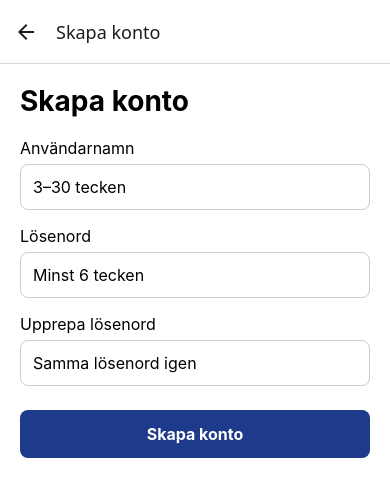
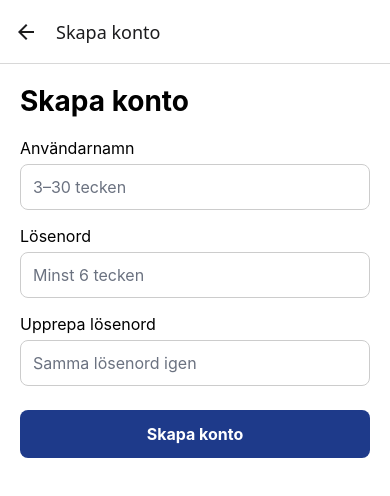
Before and after one commit to alexreichstein/filmapp, a React Native app in the folder app/: screen /Register in a window 390 px wide. Shown: the top 496 px of the page. Built offline with nearby package versions, Linux system fonts and the light colour scheme.

Commit message:
Add FormField and ErrorMessage components and reuse them in auth screens

```diff
--- /dev/null
+++ b/app/components/ErrorMessage.js
@@ -0,0 +1,29 @@
+import { StyleSheet, Text } from 'react-native';
+
+// Visar ett felmeddelande i rött.
+// Om message är tomt visas ingenting, så skärmarna kan alltid ha komponenten på plats
+export default function ErrorMessage({ message }) {
+  if (!message) {
+    return null;
+  }
+
+  return (
+    <Text
+      style={styles.error}
+      // Skärmläsare läser upp felet direkt när det visas
+      accessibilityRole="alert"
+      accessibilityLiveRegion="polite"
+    >
+      {message}
+    </Text>
+  );
+}
+
+// Utseende för felmeddelandet
+const styles = StyleSheet.create({
+  error: {
+    color: '#b91c1c',
+    fontSize: 16,
+    marginBottom: 16,
+  },
+});
--- /dev/null
+++ b/app/components/FormField.js
@@ -0,0 +1,40 @@
+import { StyleSheet, Text, TextInput, View } from 'react-native';
+
+// Ett formulärfält: en rubrik och ett textfält under.
+// label:      rubriken, används även som accessibilityLabel
+// style:      extra stil för textfältet, till exempel större höjd för långa texter
+// inputProps: allt annat (value, onChangeText, secureTextEntry ...)
+//             skickas vidare till TextInput oförändrat
+export default function FormField({ label, style, ...inputProps }) {
+  return (
+    <View style={styles.field}>
+      <Text style={styles.label}>{label}</Text>
+      <TextInput
+        style={[styles.input, style]}
+        // Skärmläsare läser upp rubriken när fältet får fokus
+        accessibilityLabel={label}
+        // Tydlig färg på platshållartexten så att den syns
+        placeholderTextColor="#6b7280"
+        {...inputProps}
+      />
+    </View>
+  );
+}
+
+// Utseende för fältet
+const styles = StyleSheet.create({
+  field: {
+    marginBottom: 16,
+  },
+  label: {
+    fontSize: 16,
+    marginBottom: 6,
+  },
+  input: {
+    borderWidth: 1,
+    borderColor: '#ccc',
+    borderRadius: 8,
+    padding: 12,
+    fontSize: 16,
+  },
+});
--- a/app/screens/LoginScreen.js
+++ b/app/screens/LoginScreen.js
@@ -7,10 +7,11 @@ import {
   ScrollView,
   StyleSheet,
   Text,
-  TextInput,
   View,
 } from 'react-native';
 
+import ErrorMessage from '../components/ErrorMessage.js';
+import FormField from '../components/FormField.js';
 import PrimaryButton from '../components/PrimaryButton.js';
 import { AuthContext } from '../context/AuthContext.js';
 
@@ -69,42 +70,29 @@ export default function LoginScreen({ navigation }) {
       >
         <Text style={styles.title}>Logga in</Text>
 
-        <Text style={styles.label}>Användarnamn</Text>
-        <TextInput
-          style={styles.input}
+        <FormField
+          label="Användarnamn"
           value={username}
           onChangeText={setUsername}
           // Ingen stor bokstav eller autokorrigering i användarnamn
           autoCapitalize="none"
           autoCorrect={false}
           autoComplete="username"
-          accessibilityLabel="Användarnamn"
         />
 
-        <Text style={styles.label}>Lösenord</Text>
-        <TextInput
-          style={styles.input}
+        <FormField
+          label="Lösenord"
           value={password}
           onChangeText={setPassword}
           // Döljer lösenordet med punkter
           secureTextEntry
           autoCapitalize="none"
           autoComplete="password"
-          accessibilityLabel="Lösenord"
           // Enter på tangentbordet skickar formuläret
           onSubmitEditing={handleLogin}
         />
 
-        {errorMessage && (
-          <Text
-            style={styles.error}
-            // Skärmläsare läser upp felet direkt när det visas
-            accessibilityRole="alert"
-            accessibilityLiveRegion="polite"
-          >
-            {errorMessage}
-          </Text>
-        )}
+        <ErrorMessage message={errorMessage} />
 
         <View style={styles.buttonArea}>
           <PrimaryButton
@@ -143,23 +131,6 @@ const styles = StyleSheet.create({
     fontWeight: 'bold',
     marginBottom: 20,
   },
-  label: {
-    fontSize: 16,
-    marginBottom: 6,
-  },
-  input: {
-    borderWidth: 1,
-    borderColor: '#ccc',
-    borderRadius: 8,
-    padding: 12,
-    fontSize: 16,
-    marginBottom: 16,
-  },
-  error: {
-    color: '#b91c1c',
-    fontSize: 16,
-    marginBottom: 16,
-  },
   buttonArea: {
     marginTop: 8,
   },
--- a/app/screens/RegisterScreen.js
+++ b/app/screens/RegisterScreen.js
@@ -6,10 +6,11 @@ import {
   ScrollView,
   StyleSheet,
   Text,
-  TextInput,
   View,
 } from 'react-native';
 
+import ErrorMessage from '../components/ErrorMessage.js';
+import FormField from '../components/FormField.js';
 import PrimaryButton from '../components/PrimaryButton.js';
 import { AuthContext } from '../context/AuthContext.js';
 
@@ -76,9 +77,8 @@ export default function RegisterScreen({ navigation }) {
       >
         <Text style={styles.title}>Skapa konto</Text>
 
-        <Text style={styles.label}>Användarnamn</Text>
-        <TextInput
-          style={styles.input}
+        <FormField
+          label="Användarnamn"
           value={username}
           onChangeText={setUsername}
           placeholder="3–30 tecken"
@@ -86,12 +86,10 @@ export default function RegisterScreen({ navigation }) {
           autoCapitalize="none"
           autoCorrect={false}
           autoComplete="username"
-          accessibilityLabel="Användarnamn"
         />
 
-        <Text style={styles.label}>Lösenord</Text>
-        <TextInput
-          style={styles.input}
+        <FormField
+          label="Lösenord"
           value={password}
           onChangeText={setPassword}
           placeholder="Minst 6 tecken"
@@ -99,33 +97,21 @@ export default function RegisterScreen({ navigation }) {
           secureTextEntry
           autoCapitalize="none"
           autoComplete="new-password"
-          accessibilityLabel="Lösenord"
         />
 
-        <Text style={styles.label}>Upprepa lösenord</Text>
-        <TextInput
-          style={styles.input}
+        <FormField
+          label="Upprepa lösenord"
           value={confirmPassword}
           onChangeText={setConfirmPassword}
           placeholder="Samma lösenord igen"
           secureTextEntry
           autoCapitalize="none"
           autoComplete="new-password"
-          accessibilityLabel="Upprepa lösenord"
           // Enter på tangentbordet skickar formuläret
           onSubmitEditing={handleRegister}
         />
 
-        {errorMessage && (
-          <Text
-            style={styles.error}
-            // Skärmläsare läser upp felet direkt när det visas
-            accessibilityRole="alert"
-            accessibilityLiveRegion="polite"
-          >
-            {errorMessage}
-          </Text>
-        )}
+        <ErrorMessage message={errorMessage} />
 
         <View style={styles.buttonArea}>
           <PrimaryButton
@@ -153,23 +139,6 @@ const styles = StyleSheet.create({
     fontWeight: 'bold',
     marginBottom: 20,
   },
-  label: {
-    fontSize: 16,
-    marginBottom: 6,
-  },
-  input: {
-    borderWidth: 1,
-    borderColor: '#ccc',
-    borderRadius: 8,
-    padding: 12,
-    fontSize: 16,
-    marginBottom: 16,
-  },
-  error: {
-    color: '#b91c1c',
-    fontSize: 16,
-    marginBottom: 16,
-  },
   buttonArea: {
     marginTop: 8,
   },
```
Also changed, not shown: 1 other file (tests, documents, lock files or other folders).
